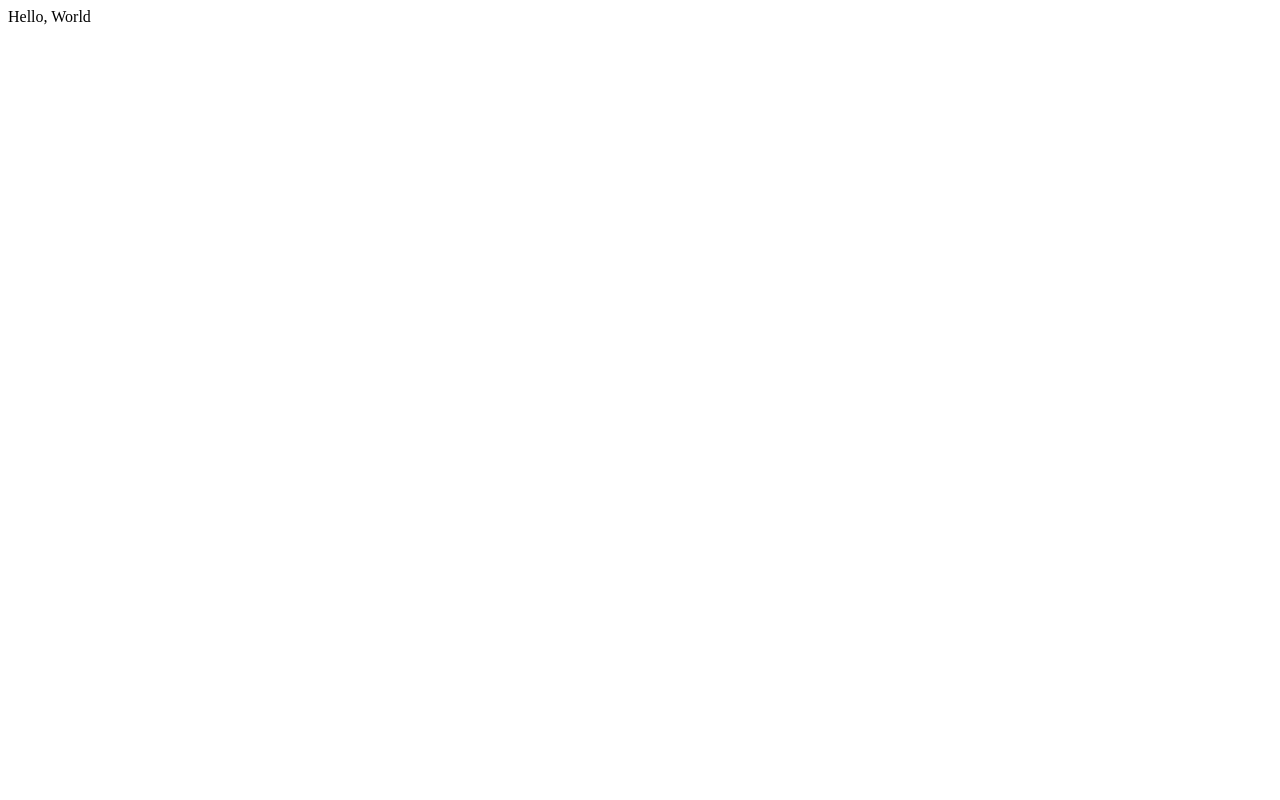
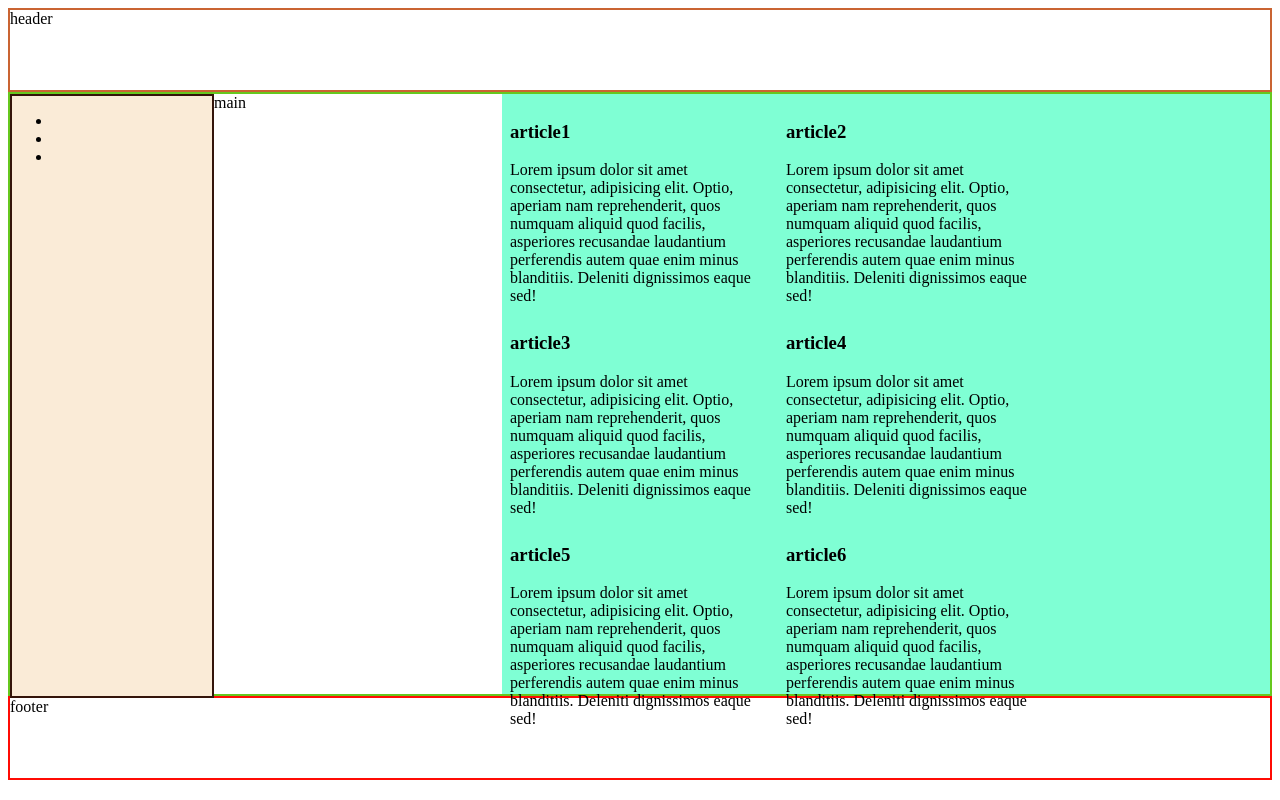
Before and after one commit to jerztw0/jerztw0.github.io, a plain HTML site: page index.html in a window 1280 px wide. Drawn offline with Linux system fonts and the light colour scheme.

Commit message:
initial commit

```diff
--- a/index.html
+++ b/index.html
@@ -1 +1,136 @@
-Hello, World
+<!DOCTYPE html>
+<html lang="en">
+  <head>
+    <meta charset="UTF-8" />
+    <meta name="viewport" content="width=device-width, initial-scale=1.0" />
+    <title>Document</title>
+  </head>
+  <body>
+    <header style="height: 10vh; border: 2px solid rgb(202, 100, 50)">
+      header
+    </header>
+    <main style="height: 75vh; border: 2px solid rgb(102, 200, 30)">
+      main
+      <aside
+        style="
+          height: 75vh;
+          width: 25vh;
+          border: 2px solid rgb(52, 20, 10);
+          background: antiquewhite;
+          float: left;
+        "
+      >
+        <nav>
+          <ul>
+            <li></li>
+            <li></li>
+            <li></li>
+          </ul>
+        </nav>
+      </aside>
+      <section
+        style="
+          float: right;
+          height: 75vh;
+          width: 96vh;
+          background-color: aquamarine;
+        "
+      >
+        <article
+          style="
+            padding: 4px;
+            margin: 4px;
+            display: inline-block;
+            height: 15vh;
+            width: 20vw;
+          "
+        >
+          <h3>article1</h3>
+          Lorem ipsum dolor sit amet consectetur, adipisicing elit. Optio,
+          aperiam nam reprehenderit, quos numquam aliquid quod facilis,
+          asperiores recusandae laudantium perferendis autem quae enim minus
+          blanditiis. Deleniti dignissimos eaque sed!
+        </article>
+
+        <article
+          style="
+            padding: 4px;
+            margin: 4px;
+            display: inline-block;
+            height: 15vh;
+            width: 20vw;
+          "
+        >
+          <h3>article2</h3>
+          Lorem ipsum dolor sit amet consectetur, adipisicing elit. Optio,
+          aperiam nam reprehenderit, quos numquam aliquid quod facilis,
+          asperiores recusandae laudantium perferendis autem quae enim minus
+          blanditiis. Deleniti dignissimos eaque sed!
+        </article>
+        <article
+          style="
+            padding: 4px;
+            margin: 4px;
+            display: inline-block;
+            height: 15vh;
+            width: 20vw;
+          "
+        >
+          <h3>article3</h3>
+          Lorem ipsum dolor sit amet consectetur, adipisicing elit. Optio,
+          aperiam nam reprehenderit, quos numquam aliquid quod facilis,
+          asperiores recusandae laudantium perferendis autem quae enim minus
+          blanditiis. Deleniti dignissimos eaque sed!
+        </article>
+        <article
+          style="
+            padding: 4px;
+            margin: 4px;
+            display: inline-block;
+            height: 15vh;
+            width: 20vw;
+          "
+        >
+          <h3>article4</h3>
+          Lorem ipsum dolor sit amet consectetur, adipisicing elit. Optio,
+          aperiam nam reprehenderit, quos numquam aliquid quod facilis,
+          asperiores recusandae laudantium perferendis autem quae enim minus
+          blanditiis. Deleniti dignissimos eaque sed!
+        </article>
+        <article
+          style="
+            padding: 4px;
+            margin: 4px;
+            display: inline-block;
+            height: 15vh;
+            width: 20vw;
+          "
+        >
+          <h3>article5</h3>
+          Lorem ipsum dolor sit amet consectetur, adipisicing elit. Optio,
+          aperiam nam reprehenderit, quos numquam aliquid quod facilis,
+          asperiores recusandae laudantium perferendis autem quae enim minus
+          blanditiis. Deleniti dignissimos eaque sed!
+        </article>
+        <article
+          style="
+            padding: 4px;
+            margin: 4px;
+            display: inline-block;
+            height: 15vh;
+            width: 20vw;
+          "
+        >
+          <h3>article6</h3>
+          Lorem ipsum dolor sit amet consectetur, adipisicing elit. Optio,
+          aperiam nam reprehenderit, quos numquam aliquid quod facilis,
+          asperiores recusandae laudantium perferendis autem quae enim minus
+          blanditiis. Deleniti dignissimos eaque sed!
+        </article>
+      </section>
+    </main>
+    <footer style="height: 10vh; border: 2px solid rgb(402, 11, 4)">
+      footer
+    </footer>
+  </body>
+</html>
```
